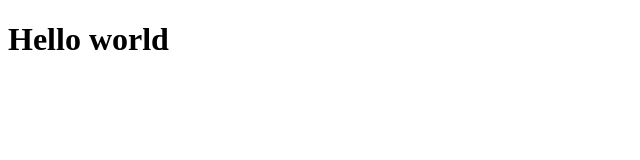
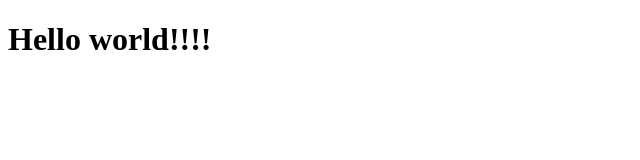
Before and after one commit to AlvaroCastro22/sampleRepo, a plain HTML site: page index.html in a window 1280 px wide. Shown: the full height of the page, 0-640 px from the left. Drawn offline with Linux system fonts and the light colour scheme.

Commit message:
Second update

```diff
--- a/index.html
+++ b/index.html
@@ -6,6 +6,6 @@
     <title>Document</title>
 </head>
 <body>
-    <h1>Hello world</h1>
+    <h1>Hello world!!!!</h1>
 </body>
 </html>
```
